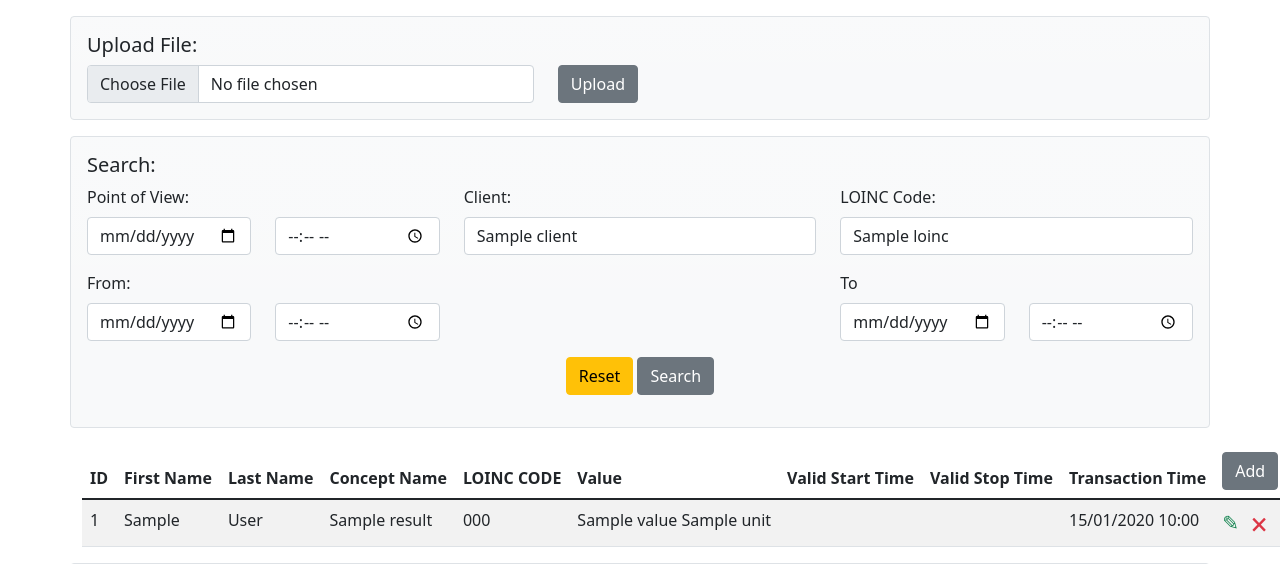
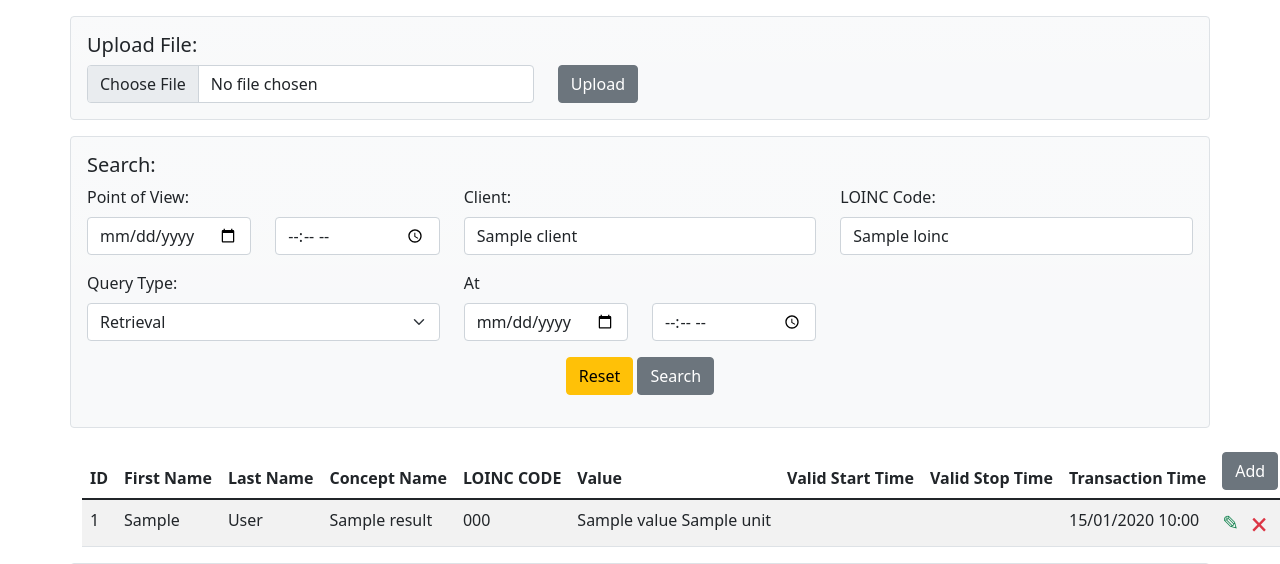
Before and after one commit to zeliky/medai-ex01, a PHP site: template src/Views/index.phtml in a window 1280 px wide. Shown: the top 564 px of the page. Run offline with PHP 8.4, Linux system fonts and the light colour scheme; the template is opened without the code that fills it: most values are stand-ins (such as "Sample title", 1, 10 or a date in 2020).

Commit message:
Add files via upload

```diff
--- a/src/Beans/MedaiRecord.php
+++ b/src/Beans/MedaiRecord.php
@@ -74,11 +74,11 @@ class MedaiRecord
         $transactionTime =  (!empty($this->transaction_time) ? $this->transaction_time: new \DateTime() );
         $transactionTime->setTime($transactionTime->format('H'), $transactionTime->format('i'), 0);
 
-        $validStarTime = (!empty($this->transaction_time) ? $this->valid_start_time: new \DateTime() );
+        $validStarTime = (!empty($this->valid_start_time) ? $this->valid_start_time: new \DateTime() );
         $validStarTime->setTime($validStarTime->format('H'), $validStarTime->format('i'), 0);
 
 
-        $validStarTime = (!empty($this->transaction_time) ? $this->valid_start_time: new \DateTime() );
+        $validStarTime = (!empty($this->valid_start_time) ? $this->valid_start_time: new \DateTime() );
         $validStarTime->setTime($validStarTime->format('H'), $validStarTime->format('i'), 0);
 
         $this->valid_stop_time = $this->calcValidEndTime($validStarTime, $loincRecord->time_aspct);
--- a/src/Views/index.phtml
+++ b/src/Views/index.phtml
@@ -22,8 +22,10 @@
 
     $(document).ready(function () {
         // Initialize the autocomplete widget
-        $('#reset').click((e)=> {window.location.href='/';});
-        $('#addBtn').click(function() {
+        $('#reset').click((e) => {
+            window.location.href = '/';
+        });
+        $('#addBtn').click(function () {
 
             $('#clientId').val('')
             $('#firstName').val('').attr('readonly', false)
@@ -38,10 +40,10 @@
 
         });
 
-        $('.editBtn').click(function() {
-            var id =$(this).data('id')
+        $('.editBtn').click(function () {
+            var id = $(this).data('id')
             $.ajax({
-                url: "/medai/" + id ,
+                url: "/medai/" + id,
                 success: function (data) {
                     $('#clientId').val(data['client_id'])
                     $('#firstName').val(data['first_name']).attr('readonly', true)
@@ -61,11 +63,11 @@
 
         });
 
-        $('.save-btn').click(function() {
+        $('.save-btn').click(function () {
             var raw_data = rawPostData('recordForm')
             if (!validate(raw_data))
                 return
-            var type =  (raw_data['client_id']=='') ? 'post' : 'put';
+            var type = (raw_data['client_id'] == '') ? 'post' : 'put';
             $.ajax({
                 type: type,
                 url: "/medai/",
@@ -74,13 +76,13 @@
                     $('#recordModal').modal('hide');
                     window.location.reload()
                 },
-                error:function( jqXHR,  textStatus,  errorThrown ){
+                error: function (jqXHR, textStatus, errorThrown) {
                     alert(jqXHR.responseJSON['error'])
                 }
             })
         })
 
-        $('.deleteBtn').click(function() {
+        $('.deleteBtn').click(function () {
             var id = $(this).data('id')
             $('#delete-id').val(id)
             $.ajax({
@@ -90,36 +92,36 @@
                     $('#recordInfo').html(`${data['first_name']} ${data['last_name']}'s ${data['loinc_code']}  on ${localDate}`)
                     $('#confirmModal').modal('show');
                 },
-                error:function( jqXHR,  textStatus,  errorThrown ){
+                error: function (jqXHR, textStatus, errorThrown) {
                     alert(jqXHR.responseJSON['error'])
                 }
             })
         });
 
 
-        $('#delete-submit').click(function() {
-            var id =  $('#delete-id').val();
+        $('#delete-submit').click(function () {
+            var id = $('#delete-id').val();
             $.ajax({
-                url: "/medai/" +id ,
-                type:'delete',
+                url: "/medai/" + id,
+                type: 'delete',
                 success: function (data) {
                     $('#confirmModal').modal('hide');
                     window.location.reload()
                 },
-                error:function( jqXHR,  textStatus,  errorThrown ){
+                error: function (jqXHR, textStatus, errorThrown) {
                     alert(jqXHR.responseJSON['error'])
                 }
             })
         });
 
-        $('.deleteBtn').click(function() {
-            var id =$(this).data('id')
+        $('.deleteBtn').click(function () {
+            var id = $(this).data('id')
 
             $('#confirmModal').modal('show');
         });
 
 
-        $('.close').click(function() {
+        $('.close').click(function () {
             $('#recordModal').modal('hide');
             $('#confirmModal').modal('hide');
         });
@@ -143,14 +145,28 @@
                     event.preventDefault();
                 }
             });
+        });
+
+
+        queryTypeModifiers()
+        $('#query_type').change(function (){
+            return queryTypeModifiers()
         })
+
+
     });
-    function nowInputDateString(){
+    function queryTypeModifiers(){
+        var selectedType = $('#query_type').val()
+        $('.section-modifier').hide()
+        $('.'+selectedType + '-section').show()
+    }
+    function nowInputDateString() {
         d = new Date().toISOString().split('T')
         return `${d[0]} ${d[1].split('.')[0]}`
     }
+
     function rawPostData(formId) {
-        var data = $('#'+formId).serializeArray()
+        var data = $('#' + formId).serializeArray()
         var rawData = Object.fromEntries(data.map(x => [x.name, x.value]));
         rawData.valid_start_time = rawData.valid_start_time.replace('T', ' ');
         rawData.valid_stop_time = rawData.valid_stop_time.replace('T', ' ');
@@ -160,20 +176,20 @@
 
     function validate(rawData) {
         var errors = ''
-        if (rawData['first_name'].length===0){
+        if (rawData['first_name'].length === 0) {
             errors += ' first name'
         }
-        if (rawData['last_name'].length===0){
+        if (rawData['last_name'].length === 0) {
             errors += ' last name'
         }
-        if (rawData['loinc_code'].length===0){
-            errors +=' loinc_code'
+        if (rawData['loinc_code'].length === 0) {
+            errors += ' loinc_code'
         }
-        if (rawData['value'].length===0){
-            errors +=' value'
+        if (rawData['value'].length === 0) {
+            errors += ' value'
         }
-        if (errors.length >0){
-            alert('invalid values in: ' +errors)
+        if (errors.length > 0) {
+            alert('invalid values in: ' + errors)
             return false
         }
         return true
@@ -185,7 +201,7 @@
 $now = new \DateTime();
 $startTime = clone($now);
 $startTime->sub(new \DateInterval('P7D'));
-
+$queryType = $params['query_type']??'history';
 ?>
 <div class="container mt-3 border rounded bg-light bg-gradient mt-2 p-3">
     <form id="upload-form" action="/upload" method="POST" enctype="multipart/form-data">
@@ -193,7 +209,8 @@ $startTime->sub(new \DateInterval('P7D'));
             <h5> Upload File:</h5>
             <div class="col-md-5">
 
-                <input type="file" name="filename" class="form-control" accept="application/vnd.openxmlformats-officedocument.spreadsheetml.sheet, application/vnd.ms-excel">
+                <input type="file" name="filename" class="form-control"
+                       accept="application/vnd.openxmlformats-officedocument.spreadsheetml.sheet, application/vnd.ms-excel">
             </div>
             <div class="col-md-2">
                 <button type="submit" class="btn btn-secondary">Upload</button>
@@ -225,9 +242,9 @@ $startTime->sub(new \DateInterval('P7D'));
                 <label for="client" class="form-label">Client:</label>
                 <input id="client" class="form-control autocomplete"
                        placeholder="type to search..." name="client"
-                       value="<?= htmlentities($params['client']?? '') ; ?>"/>
-                <input type="hidden" id="client_id"  name="client_id"
-                       value="<?= htmlentities($params['client_id']?? '') ; ?>"/>
+                       value="<?= htmlentities($params['client'] ?? ''); ?>"/>
+                <input type="hidden" id="client_id" name="client_id"
+                       value="<?= htmlentities($params['client_id'] ?? ''); ?>"/>
 
             </div>
             <div class="col-md-4">
@@ -235,35 +252,56 @@ $startTime->sub(new \DateInterval('P7D'));
                 <input id="loinc" class=" form-control autocomplete" name="loinc"
                        value="<?= htmlentities($params['loinc'] ?? ''); ?>" placeholder="type to search..."/>
                 <input type="hidden" id="loinc_id" name="loinc_id"
-                       value="<?= htmlentities($params['loinc_id']?? '') ; ?>"/>
+                       value="<?= htmlentities($params['loinc_id'] ?? ''); ?>"/>
 
             </div>
 
         </div>
         <div class="row mb-3">
-            <div class="col-md-2">
+            <div class="col-md-4">
+                <label for="from_date" class="form-label">Query Type:</label>
+                <select class="form-select" aria-label="Default select example" name="query_type" id="query_type">
+                    <option value="retrieval" <?= ($queryType == 'retrieval' ? 'selected=selected' :'');?>>Retrieval</option>
+                    <option value="history" <?= ($queryType == 'history' ? 'selected=selected' :'');?>>History</option>
+                </select>
+            </div>
+
+            <div class="history-section section-modifier col-md-2">
                 <label for="from_date" class="form-label">From:</label>
                 <input type="date" name="from_date" value="<?= htmlentities($params['from_date'] ?? null); ?>"
                        class="form-control">
             </div>
-            <div class="col-md-2">
+            <div class="history-section section-modifier  col-md-2">
                 <label for="from_hour" class="form-label">&nbsp;</label>
                 <input type="time" name="from_hour" value="<?= htmlentities($params['from_hour'] ?? '00:00'); ?>"
                        class="form-control">
             </div>
-            <div class="col-md-4">
-            </div>
-            <div class="col-md-2">
+
+            <div class="history-section section-modifier col-md-2">
                 <label for="to_date" class="form-label">To</label>
-                <input type="date" name="to_date" value="<?=htmlentities( $params['to_date'] ?? null); ?>"
+                <input type="date" name="to_date" value="<?= htmlentities($params['to_date'] ?? null); ?>"
                        class="form-control">
             </div>
-            <div class="col-md-2">
+            <div class="history-section section-modifier  col-md-2">
                 <label for="to_hour" class="form-label">&nbsp;</label>
                 <input type="time" name="to_hour" value="<?= htmlentities($params['to_hour'] ?? '23:59'); ?>"
                        class="form-control">
             </div>
+
+            <div class="retrieval-section section-modifier col-md-2">
+                <label for="at_date " class="form-label">At</label>
+                <input type="date" name="at_date" value="<?= htmlentities($params['at_date'] ?? null); ?>"
+                       class="form-control"/>
             </div>
+            <div class="retrieval-section  section-modifier col-md-2">
+                <label for="at_hour" class="form-label">&nbsp;</label>
+                <input type="time" name="at_hour" value="<?= htmlentities($params['at_hour'] ?? null); ?>"
+                       class="form-control"/>
+            </div>
+
+
+        </div>
+
 
 <div class="row mb-3">
 
@@ -275,14 +313,6 @@ $startTime->sub(new \DateInterval('P7D'));
 </div>
 </form>
 </div>
-
-
-
-
-
-
-
-
 
 
 <div class="container mt-3">
@@ -299,7 +329,9 @@ $startTime->sub(new \DateInterval('P7D'));
             <th nowrap="nowrap">Valid Stop Time</th>
             <th nowrap="nowrap">Transaction Time</th>
             <th>
-                <button type="button" id="addBtn" class="btn btn-secondary" data-toggle="modal" data-target="#recordModal">Add </button>
+                <button type="button" id="addBtn" class="btn btn-secondary" data-toggle="modal"
+                        data-target="#recordModal">Add
+                </button>
             </th>
         </tr>
         </thead>
@@ -325,13 +357,16 @@ $startTime->sub(new \DateInterval('P7D'));
                     <td nowrap="nowrap">
 
 
-                        <?php if ($row->is_deleted ) {
+                        <?php if ($row->is_deleted) {
                             ?>
-                            <span title="this record was deleted on <?=humanTime($row->deleted_at);?>">&#x26A0;</span>
-                        <?php }else { ?>
-                            <a href="#" class="editBtn text-decoration-none text-success" data-id="<?=$row->id;?>"><span title='Edit' style='font-size:20px;'>&#9998;</span></a> &nbsp;
-                            <a href="#" class="deleteBtn text-decoration-none text-danger" data-id="<?=$row->id;?>"><span title='Delete'  style='font-size:20px;'>&#128473;</span></a>
-                        <?php }?>
+                            <span title="this record was deleted on <?= humanTime($row->deleted_at); ?>">&#x26A0;</span>
+                        <?php } else { ?>
+                            <a href="#" class="editBtn text-decoration-none text-success"
+                               data-id="<?= $row->id; ?>"><span title='Edit'
+                                                                style='font-size:20px;'>&#9998;</span></a> &nbsp;
+                            <a href="#" class="deleteBtn text-decoration-none text-danger"
+                               data-id="<?= $row->id; ?>"><span title='Delete' style='font-size:20px;'>&#128473;</span></a>
+                        <?php } ?>
                     </td>
                 </tr>
             <?php }
@@ -344,9 +379,8 @@ $startTime->sub(new \DateInterval('P7D'));
 
 <div class="container mt-3 border rounded bg-light bg-gradient mt-2 p-3">
 
-    <pre><?=htmlentities($qry)??'';?></pre>
+    <pre><?= htmlentities($qry) ?? ''; ?></pre>
 </div>
-
 
 
 <!-- Modal -->
@@ -362,7 +396,6 @@ $startTime->sub(new \DateInterval('P7D'));
                 </div>
                 <div class="modal-body">
                     <input type="hidden" class="form-control" id="clientId" name="client_id">
-
 
 
                     <div class="form-group mb-3 ">
@@ -384,24 +417,27 @@ $startTime->sub(new \DateInterval('P7D'));
 
                     <div class="form-group mb-3">
                         <label for="unit">Unit:</label>
-                        <input type="text"  class="form-control" id="unit" name="unit" required>
+                        <input type="text" class="form-control" id="unit" name="unit" required>
                     </div>
                     <div class="form-group mb-3">
                         <label for="validStartTime">Valid Start Time:</label>
-                        <input type="datetime-local" class="form-control" id="validStartTime" name="valid_start_time" required>
+                        <input type="datetime-local" class="form-control" id="validStartTime" name="valid_start_time"
+                               required>
                     </div>
                     <div class="form-group mb-3">
                         <label for="validStopTime">Valid Stop Time:</label>
-                        <input type="datetime-local" class="form-control" id="validStopTime" name="valid_stop_time" required>
+                        <input type="datetime-local" class="form-control" id="validStopTime" name="valid_stop_time"
+                               required>
                     </div>
                     <div class="form-group mb-3">
                         <label for="transactionTime">Transaction Time:</label>
-                        <input type="datetime-local" class="form-control" id="transactionTime" name="transaction_time" required>
+                        <input type="datetime-local" class="form-control" id="transactionTime" name="transaction_time"
+                               required>
                     </div>
                 </div>
                 <div class="modal-footer mb-3">
                     <button type="button" class="btn btn-secondary close" data-dismiss="modal">Close</button>
-                    <button type="button"   class="save-btn btn btn-primary">Save changes</button>
+                    <button type="button" class="save-btn btn btn-primary">Save changes</button>
                 </div>
             </form>
         </div>
@@ -409,10 +445,8 @@ $startTime->sub(new \DateInterval('P7D'));
 </div>
 
 
-
-
-
-<div class="modal fade" id="confirmModal" tabindex="-1" role="dialog" aria-labelledby="confirmModalLabel" aria-hidden="true">
+<div class="modal fade" id="confirmModal" tabindex="-1" role="dialog" aria-labelledby="confirmModalLabel"
+     aria-hidden="true">
     <div class="modal-dialog" role="document">
         <div class="modal-content">
             <div class="modal-header">
@@ -435,8 +469,9 @@ $startTime->sub(new \DateInterval('P7D'));
 </div>
 
 <?php
-function humanTime($date){
-    if (empty($date)){
+function humanTime($date)
+{
+    if (empty($date)) {
         return '';
     }
     $dateTime = \DateTime::createFromFormat('Y-m-d H:i:s', $date);
```
Also changed, not shown: src/Controllers/TemporalMedaiController.php (+17 -0 lines), src/Models/Clients.php (+11 -6 lines), src/Models/TemporalMedai.php (+37 -3 lines). Lines whose indentation alone changed are shown as unchanged.
